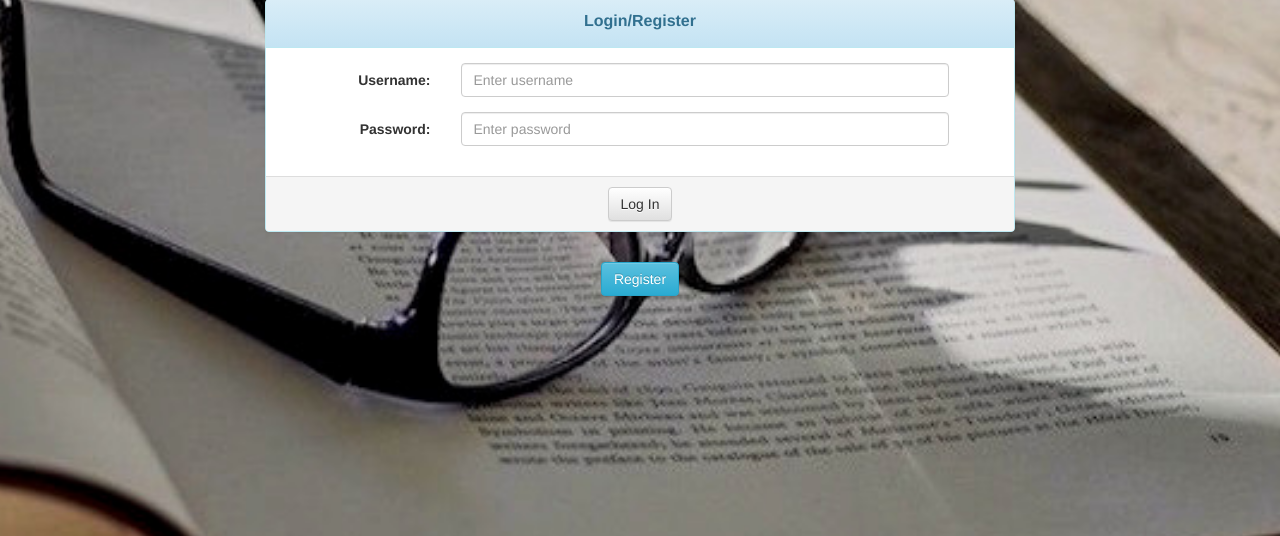
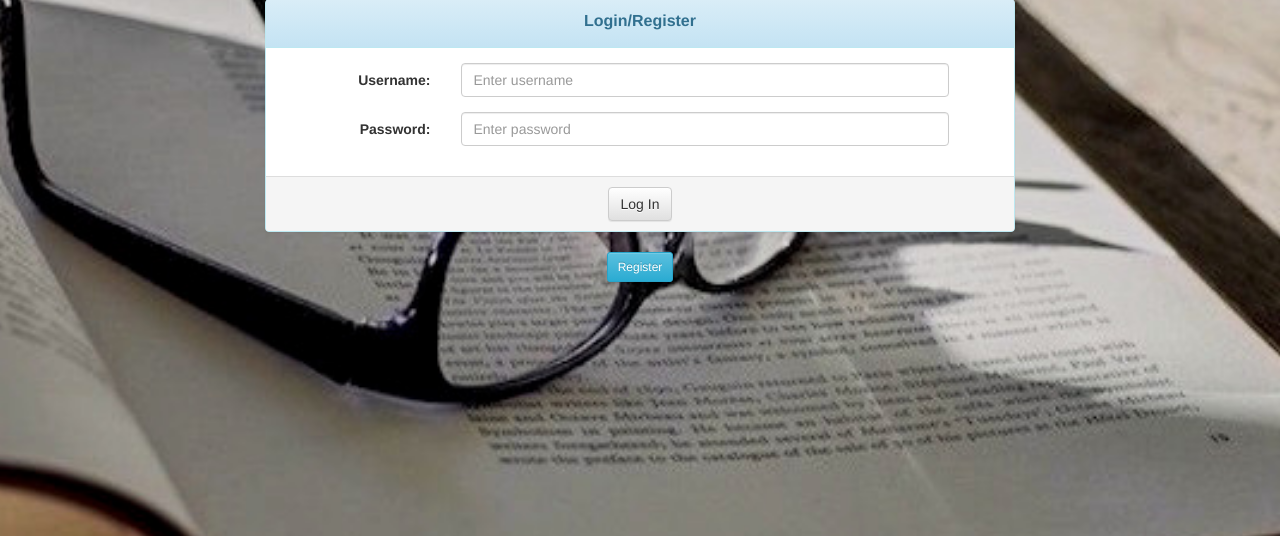
Before and after one commit to ryantantiern/strange-references, a Django app: page / in a window 1280 px wide. Shown: the part 101-637 px from the top of the page. Run offline with Django 3.2, Linux system fonts and the light colour scheme; some libraries are stand-ins or nearby versions.

Commit message:
issues to be fixed

```diff
--- a/strange_references/templates/strange_references/login.html
+++ b/strange_references/templates/strange_references/login.html
@@ -134,8 +134,8 @@
                             </div>
                         </form>
                     </div>
-                    <p style="text-align: center; color: white; margin-bottom: 50px;">
-                        <button style="margin-top: 10px" data-toggle="collapse" data-target="#collapse-register" class="btn btn-info" onclick="registerToggle()" >Register</button>
+                    <p style="text-align: center; color:white;">
+                        <button data-toggle="collapse" data-target="#collapse-register" class="btn btn-info btn-sm" onclick="registerToggle()" >Register</button>
                     </p>
                 </div>
             </div>
```
